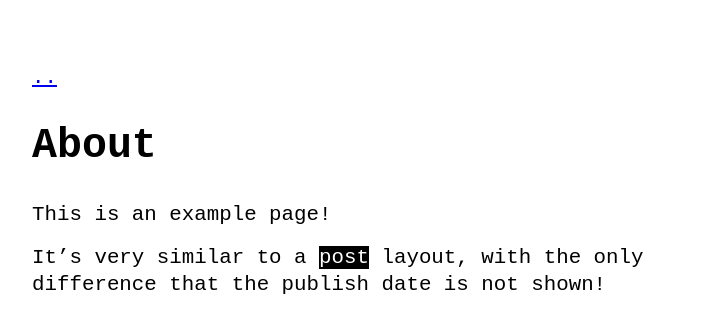
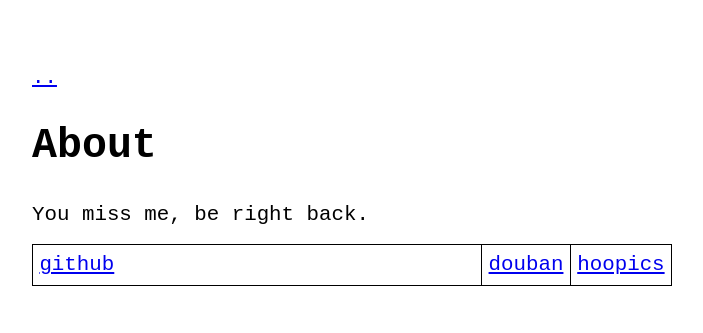
Before and after one commit to zTgx/zTgx.github.io, a Jekyll site: the page built from about.md, in a window 1280 px wide. Shown: the top 333 px of the page, without its empty margins (288-991 px from the left). Built offline with Jekyll 4.4.1, drawn with Linux system fonts in a browser that asks for light colours.

Commit message:
Update about.md

```diff
--- a/about.md
+++ b/about.md
@@ -3,6 +3,6 @@ layout: page
 title: About
 ---
 
-This is an example page!
+You miss me, be right back.
 
-It's very similar to a `post` layout, with the only difference that the publish date is not shown!
+<a title='github' target='_blank' href='https://github.com/zTgx'>github</a> | <a title='douban' target='_blank' href='https://www.douban.com/people/beautifularea'>douban</a> | <a title='hoopics' target='_blank' href='http://www.hoopics.cn'>hoopics</a>
```
